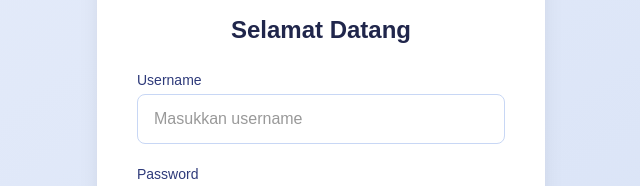
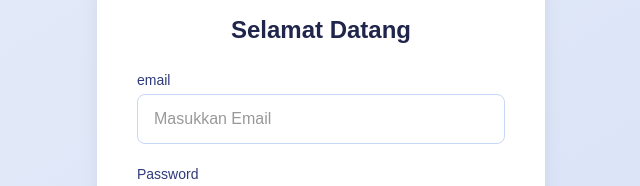
Before and after one commit to GabrielArdy/sigap-frontend, a Next.js app: page /login in a window 1280 px wide. Shown: the part 272-458 px from the top of the page, without its empty margins (319-959 px from the left). Built offline with nearby package versions, Linux system fonts and the light colour scheme; no server answers.

Commit message:
fix: fix forms

```diff
--- a/src/app/login/page.jsx
+++ b/src/app/login/page.jsx
@@ -6,7 +6,7 @@ import { useRouter } from 'next/navigation';
 import AuthService from '../api/auth/auth_service';
 
 export default function Login() {
-  const [username, setUsername] = useState('');
+  const [email, setEmail] = useState('');
   const [password, setPassword] = useState('');
   const [showPassword, setShowPassword] = useState(false);
   const [loading, setLoading] = useState(false);
@@ -19,7 +19,7 @@ export default function Login() {
     setError('');
 
     try {
-      const response = await AuthService.login({ username, password });
+      const response = await AuthService.login({ email, password });
 
       if (response.success) {
         // Store user data or token in localStorage/sessionStorage
@@ -27,7 +27,7 @@ export default function Login() {
         localStorage.setItem('user', JSON.stringify(response.user));
 
         // Redirect to dashboard or home page
-        router.push('/dashboard');
+        router.push('/home');
       } else {
         setError(response.message || 'Login failed. Please check your credentials.');
       }
@@ -77,18 +77,18 @@ export default function Login() {
           <form onSubmit={handleSubmit} className="flex-grow flex flex-col md:block">
             <div className="space-y-6 md:space-y-5 flex-grow flex flex-col">
               <div className="rounded-lg md:p-0">
-                <label htmlFor="username" className="block text-sm font-medium text-[#2e3a7a] mb-2 md:mb-1">
-                  Username
+                <label htmlFor="email" className="block text-sm font-medium text-[#2e3a7a] mb-2 md:mb-1">
+                  email
                 </label>
                 <input
-                  id="username"
-                  name="username"
+                  id="email"
+                  name="email"
                   type="text"
                   required
-                  value={username}
-                  onChange={(e) => setUsername(e.target.value)}
+                  value={email}
+                  onChange={(e) => setEmail(e.target.value)}
                   className="w-full px-4 py-3 rounded-lg border border-[#c8d7f5] bg-white text-[#333] focus:ring-2 focus:ring-[#3549b1] focus:border-transparent transition duration-200"
-                  placeholder="Masukkan username"
+                  placeholder="Masukkan Email"
                   disabled={loading}
                 />
               </div>
```
